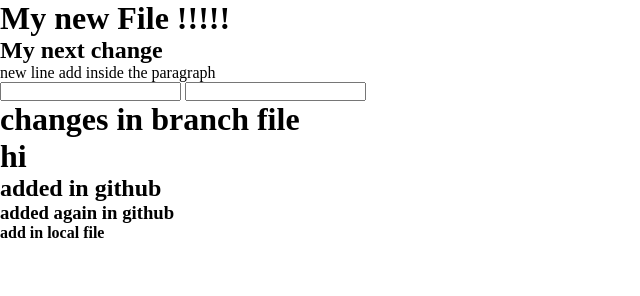
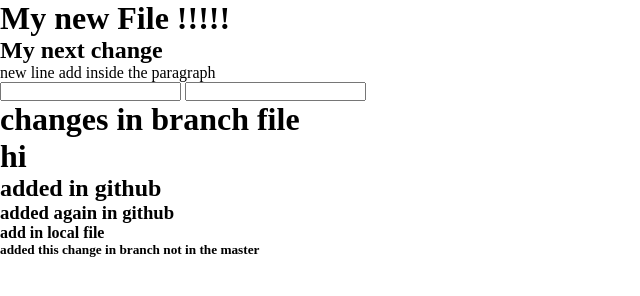
Before and after one commit to sadhana62/project, a plain HTML site: page index.html in a window 1280 px wide. Shown: the whole page, without its empty margins (0-640 px from the left). Drawn offline with Linux system fonts and the light colour scheme.

Commit message:
Update index.html
add h5 tag

```diff
--- a/index.html
+++ b/index.html
@@ -18,5 +18,6 @@
     <h2>added in github</h2>
     <h3>added again in github </h3>
     <h4>add in local file</h4>
+    <h5>added this change in branch not in the master </h5>
 </body>
 </html>
```
